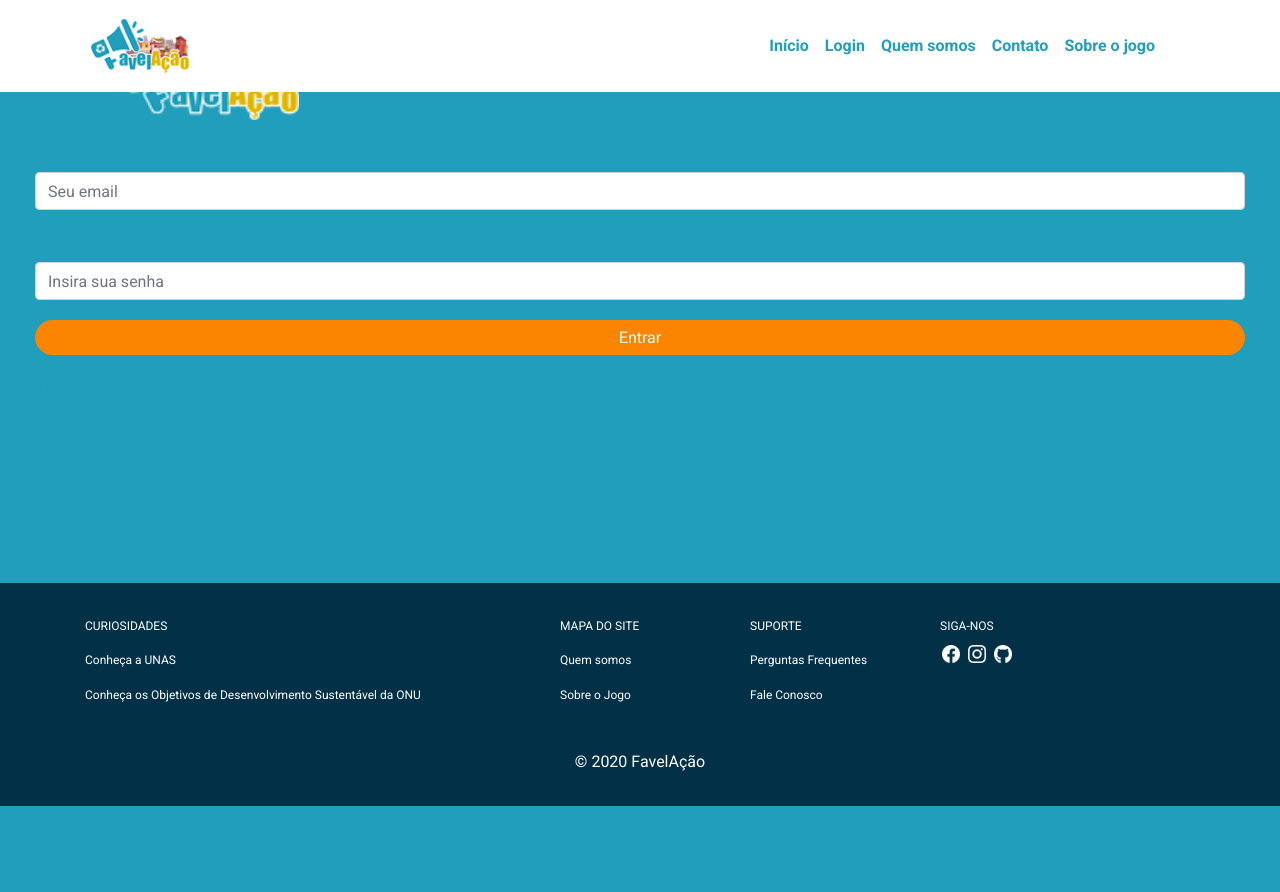
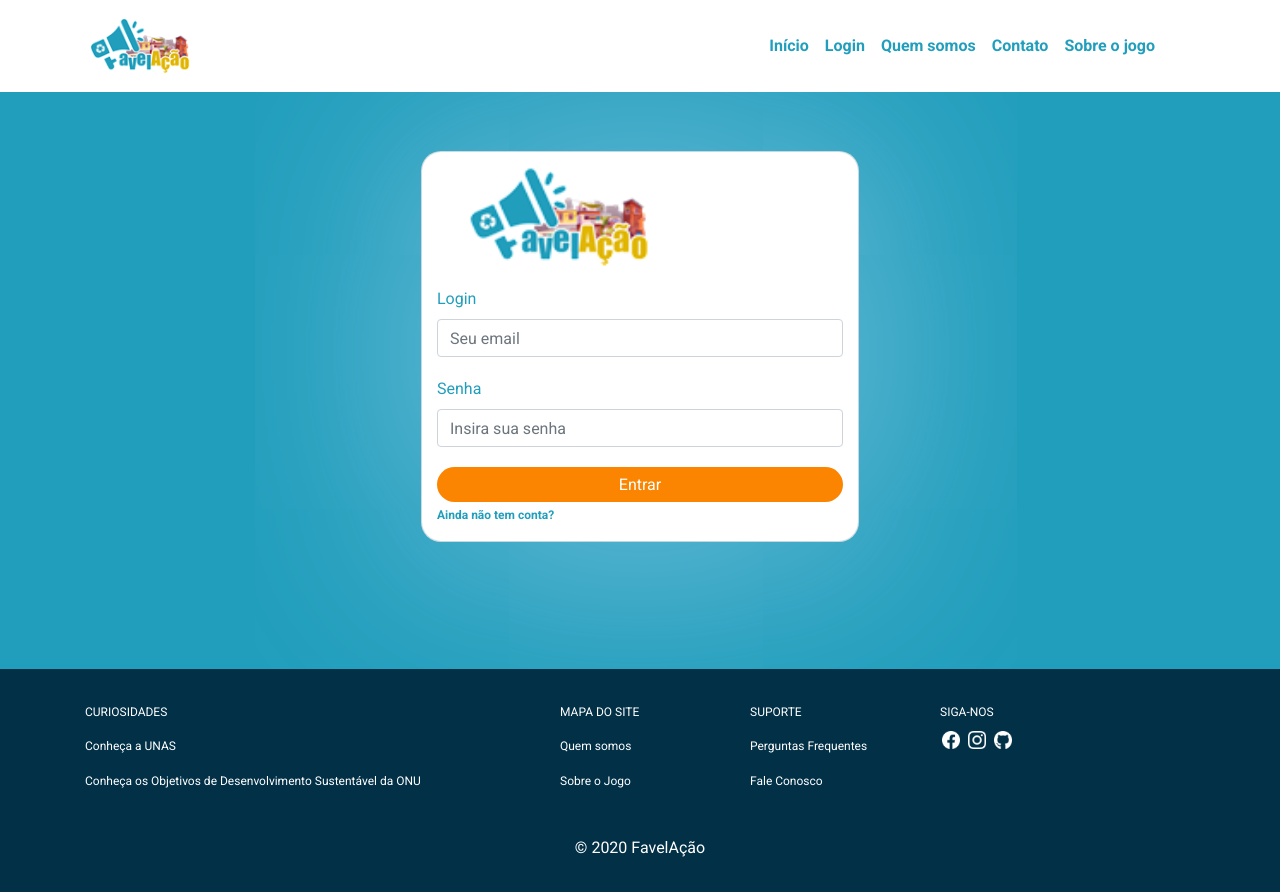
Before and after one commit to Squad2MeioAmbiente/favelacao, a PHP site: page /favelacao/frontend/pages/login.php in a window 1280 px wide. Before the commit the page ends 806 px from the top, so only its background shows below. Run offline with PHP 8.4, Linux system fonts and the light colour scheme.

Commit message:
Web - Favelação

```diff
--- a/favelacao/frontend/pages/login.php
+++ b/favelacao/frontend/pages/login.php
@@ -1,4 +1,3 @@
-
 <?php
 
   if (!isset($_SESSION)) session_start();
@@ -20,6 +19,7 @@
 
 <!DOCTYPE html>
 <html lang="pt-br">
+
   <head>
     <!-- Meta tags Obrigatórias -->
     <meta charset="utf-8">
@@ -36,6 +36,8 @@
   </head>
 
 
+
+
   <body>
       <header>
          <!--menu-->
@@ -45,16 +47,20 @@
 
       </header>
 
-  <main>
   <div class="corbug">
+
+    <br><br><br><br><br>
+
   </div>
 
-  <div class="card-body" id="telalogin">
+
+<div class="form-signin">
+  <div class="card m-3 mt-6">
+    <div class="card-body sombra">
             <img class="card-img-top logimg" src="../img/logo_favelacao.png" alt="Imagem de capa do card">
-
       <form action="../../backend/api/user/conect_login.php" name="#" method="post"  class="needs-validation">
 
-          <div class="form-group col-sm">
+
               <label >Login</label>
               <input type="email" name="email" class="form-control" id="" maxlength="50" placeholder="Seu email" required/>
 
@@ -62,18 +68,21 @@
               <input type="password" name="senha" minlength="8" class="form-control" id="" placeholder="Insira sua senha" required/>
 
               <button type="submit" class="btn btn-block boton">Entrar</button>
-          </div>
+
 
             <a class="aLogin" href="./cadastro.php"> Ainda não tem conta? </a>
-
       </form>
+    </div>
+  </div>
 </div>
 
 <div class="corbug">
 
-      <br><br><br><br><br><br><br>
+<br><br><br><br>
+
 </div>
-  </main>
+
+
 
 <footer>
 
```
Lines whose indentation alone changed are shown as unchanged.
